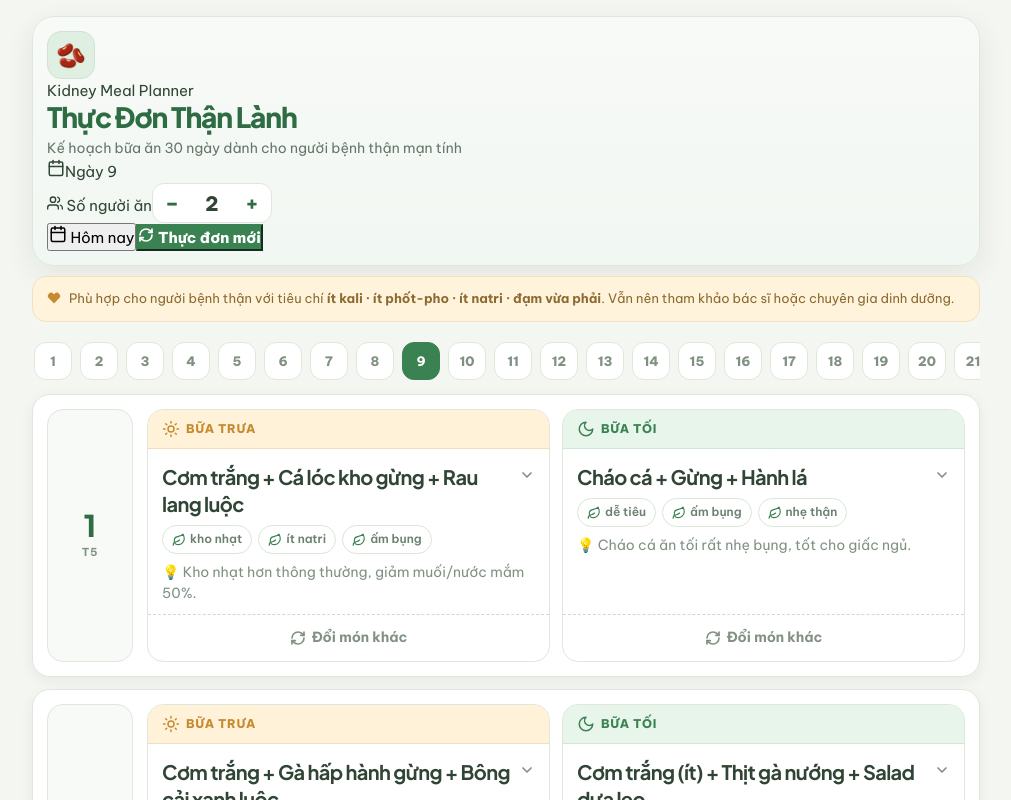
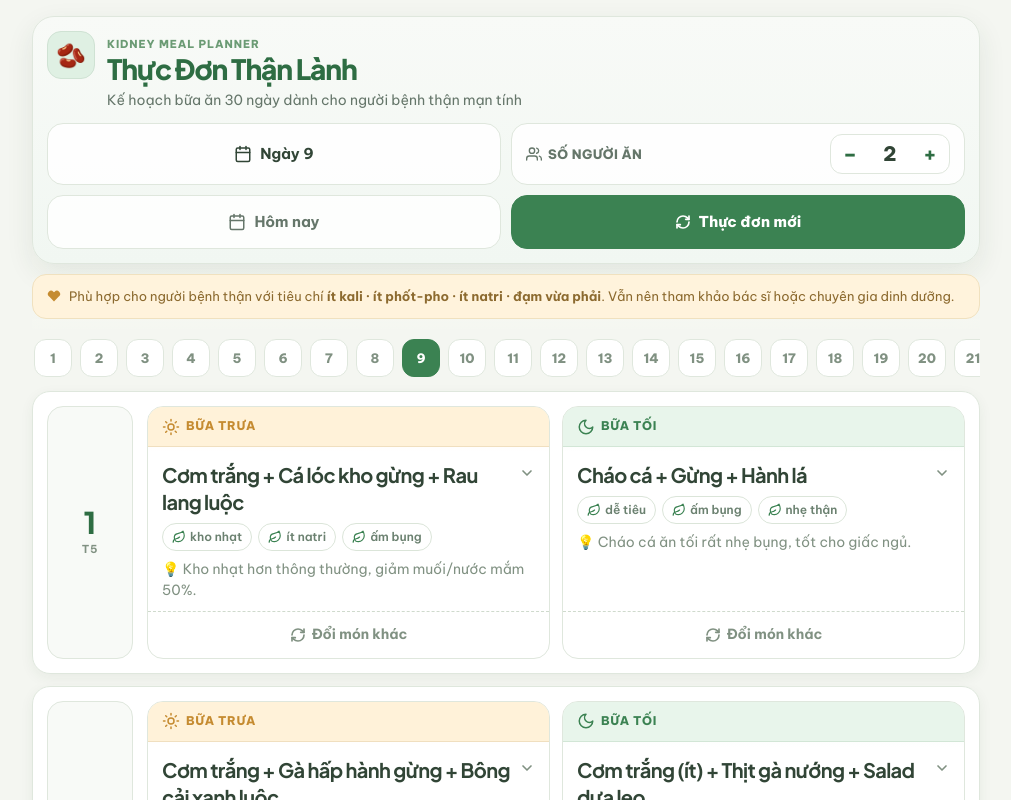
Before and after one commit to ngtrantien/kidney-meal-planner, a React (Create React App) app: page / in a window 1280 px wide. Shown: the top 800 px of the page, without its empty margins (134-1145 px from the left). Built offline with nearby package versions, Linux system fonts and the light colour scheme.

Commit message:
Update App.jsx

```diff
--- a/src/App.jsx
+++ b/src/App.jsx
@@ -2,7 +2,6 @@ import React, { useState, useEffect, useCallback } from "react";
 import { generateMonthPlan, getRandomMeal } from "./data/meals";
 import "./App.css";
 
-// ── Icons (inline SVG để không cần thư viện) ──────────────
 const IconRefresh = () => (
   <svg width="16" height="16" viewBox="0 0 24 24" fill="none" stroke="currentColor" strokeWidth="2.5" strokeLinecap="round" strokeLinejoin="round">
     <path d="M3 12a9 9 0 0 1 9-9 9.75 9.75 0 0 1 6.74 2.74L21 8"/><path d="M21 3v5h-5"/><path d="M21 12a9 9 0 0 1-9 9 9.75 9.75 0 0 1-6.74-2.74L3 16"/><path d="M8 16H3v5"/>
@@ -44,7 +43,6 @@ const IconLeaf = () => (
   </svg>
 );
 
-// ── Meal Card ─────────────────────────────────────────────
 function MealCard({ meal, session, servings, onRandomize, dayNum }) {
   const [open, setOpen] = useState(false);
 
@@ -123,7 +121,6 @@ function MealCard({ meal, session, servings, onRandomize, dayNum }) {
   );
 }
 
-// ── Day Row ───────────────────────────────────────────────
 function DayRow({ entry, servings, onRandomize, isToday }) {
   const weekdays = ["CN", "T2", "T3", "T4", "T5", "T6", "T7"];
   const now = new Date();
@@ -144,7 +141,6 @@ function DayRow({ entry, servings, onRandomize, isToday }) {
   );
 }
 
-// ── Main App ──────────────────────────────────────────────
 export default function App() {
   const [plan, setPlan] = useState(() => generateMonthPlan());
   const [servings, setServings] = useState(2);
@@ -166,46 +162,41 @@ export default function App() {
     }
   };
 
-  const scrollToToday = () => {
-    const el = document.getElementById(`day-${today}`);
-    if (el) el.scrollIntoView({ behavior: "smooth", block: "center" });
+  const scrollToDay = (day, block = "center") => {
+    const el = document.getElementById(`day-${day}`);
+    if (el) el.scrollIntoView({ behavior: "smooth", block });
   };
 
+  const scrollToToday = () => scrollToDay(today);
+
   useEffect(() => {
-    const timer = setTimeout(() => scrollToToday(), 300);
-    return () => clearTimeout(timer);
-  }, []);
+    setTimeout(() => scrollToDay(today, "start"), 300);
+  }, [today]);
 
   return (
     <div className="app">
       <header className="app-header">
         <div className="header-shell">
-          <div className="header-top">
-            <div className="brand">
+          <div className="header-brand-row">
             <div className="logo-badge">
               <span className="logo-icon">🫘</span>
             </div>
 
             <div className="brand-copy">
-                <span className="brand-eyebrow">Kidney Meal Planner</span>
+              <span className="brand-kicker">Kidney Meal Planner</span>
               <h1 className="app-title">Thực Đơn Thận Lành</h1>
               <p className="app-sub">Kế hoạch bữa ăn 30 ngày dành cho người bệnh thận mạn tính</p>
             </div>
           </div>
 
-            <div className="header-meta">
-              <span className="today-chip">
+          <div className="header-utility-grid">
+            <div className="compact-pill current-day-pill">
               <IconCalendar />
-                Ngày {today}
-              </span>
-            </div>
+              <span>Ngày {today}</span>
             </div>
 
-          <div className="header-toolbar">
-            <div className="control-card">
-              <label className="control-label">
-                <IconUsers /> Số người ăn
-              </label>
+            <div className="compact-control servings-pill">
+              <span className="compact-label"><IconUsers /> Số người ăn</span>
               <div className="servings-control">
                 <button className="count-btn" onClick={() => setServings(s => Math.max(1, s - 1))}>−</button>
                 <span className="count-display">{servings}</span>
@@ -213,22 +204,21 @@ export default function App() {
               </div>
             </div>
 
-            <div className="header-actions">
-              <button className="btn-outline" onClick={scrollToToday}>
-                <IconCalendar /> Hôm nay
+            <button className="compact-pill action-pill" onClick={scrollToToday}>
+              <IconCalendar />
+              <span>Hôm nay</span>
             </button>
-              <button className="btn-primary" onClick={handleRegeneratePlan}>
-                <IconRefresh /> Thực đơn mới
+
+            <button className="btn-primary action-pill" onClick={handleRegeneratePlan}>
+              <IconRefresh />
+              <span>Thực đơn mới</span>
             </button>
-            </div>
           </div>
         </div>
 
         <div className="health-banner">
           <IconHeart />
-          <span>
-            Phù hợp cho người bệnh thận với tiêu chí <strong>ít kali · ít phốt-pho · ít natri · đạm vừa phải</strong>. Vẫn nên tham khảo bác sĩ hoặc chuyên gia dinh dưỡng.
-          </span>
+          <span>Phù hợp cho người bệnh thận với tiêu chí <strong>ít kali · ít phốt-pho · ít natri · đạm vừa phải</strong>. Vẫn nên tham khảo bác sĩ hoặc chuyên gia dinh dưỡng.</span>
         </div>
       </header>
 
@@ -238,10 +228,7 @@ export default function App() {
             <button
               key={d}
               className={`day-dot ${d === today ? "active" : ""}`}
-              onClick={() => {
-                const el = document.getElementById(`day-${d}`);
-                if (el) el.scrollIntoView({ behavior: "smooth", block: "center" });
-              }}
+              onClick={() => scrollToDay(d)}
             >
               {d}
             </button>
@@ -262,7 +249,7 @@ export default function App() {
       </main>
 
       <footer className="app-footer">
-        <p>Làm với <IconHeart /> để chăm sóc sức khỏe bố &nbsp;·&nbsp; Mỗi tháng bấm “Thực đơn mới” để xoay vòng</p>
+        <p>Làm với <IconHeart /> để chăm sóc sức khỏe bố &nbsp;·&nbsp; Mỗi tháng bấm "Thực đơn mới" để xoay vòng</p>
       </footer>
     </div>
   );
```
Lines whose indentation alone changed are shown as unchanged.
